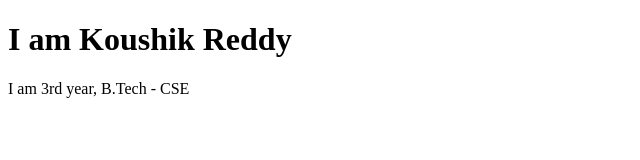
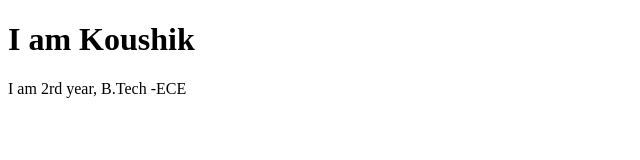
Before and after one commit to SASTRA2027/Task-3, a plain HTML site: page Task-3/index.html in a window 1280 px wide. Shown: the whole page, without its empty margins (0-640 px from the left). Drawn offline with Linux system fonts and the light colour scheme.

Commit message:
fix : modified name

```diff
--- a/Task-3/index.html
+++ b/Task-3/index.html
@@ -6,7 +6,7 @@
     <title>Document</title>
 </head>
 <body>
-    <h1>I am Koushik Reddy</h1>
-    <p>I am 3rd year, B.Tech - CSE</p>
+    <h1>I am Koushik</h1>
+    <p>I am 2rd year, B.Tech -ECE</p>
 </body>
 </html>
```
